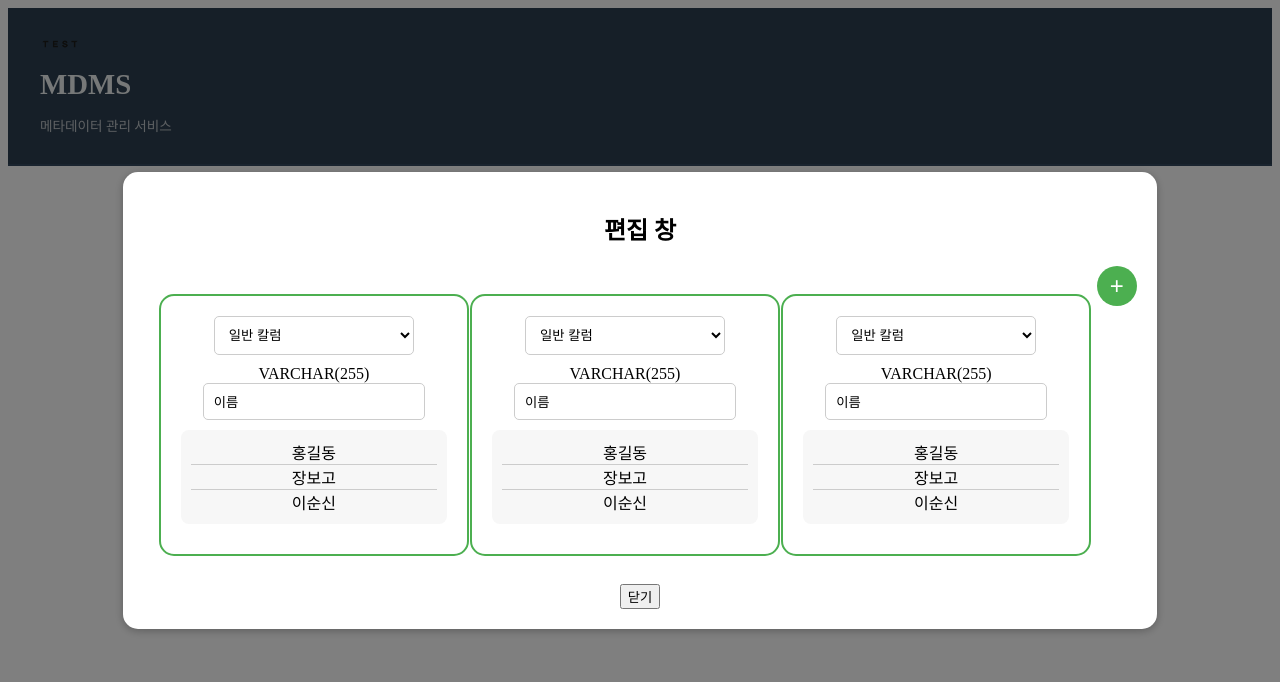
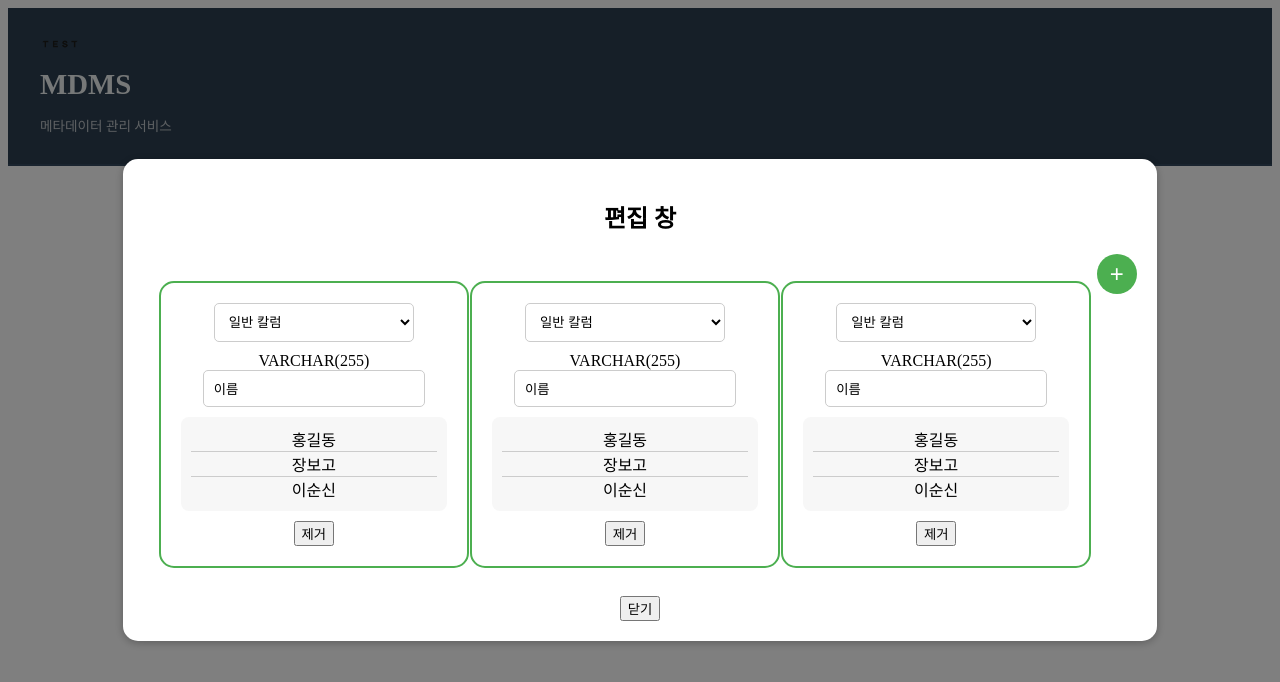
Before and after one commit to erldang/MDMS, a Vue app in the folder Front-end/mdms_fe/: page /data-register in a window 1280 px wide. Both pictures are taken after a click on the button "편집". Shown: the top 682 px of the page. Built offline with nearby package versions, Linux system fonts and the light colour scheme.

Commit message:
DataColumn 에 제거 버튼 추가

```diff
--- a/Front-end/mdms_fe/src/Layout/DataColumn.vue
+++ b/Front-end/mdms_fe/src/Layout/DataColumn.vue
@@ -16,13 +16,22 @@
         <div v-for="data in column.dataList.split(', ')" :key="data">
     {{ data }}
   </div>
+
 </div>
+<button class="remove-button" @click="removeColumn(column.id)">제거</button>
       </div>
+
     </div>
   </template>
 
   <script>
   export default {
+    methods: {
+        removeColumn(columnId) {
+            // Logic to remove the column from the columns array
+            this.columns = this.columns.filter(column => column.id !== columnId);
+        }
+    },
     data() {
       return {
         columns: [
--- a/Front-end/mdms_fe/src/Page/DataRegister/DataRegister.vue
+++ b/Front-end/mdms_fe/src/Page/DataRegister/DataRegister.vue
@@ -185,4 +185,6 @@ export default {
     border-radius: 12px;
     outline: none; /* Optional: removes the outline */
   }
+
+
 </style>
```
